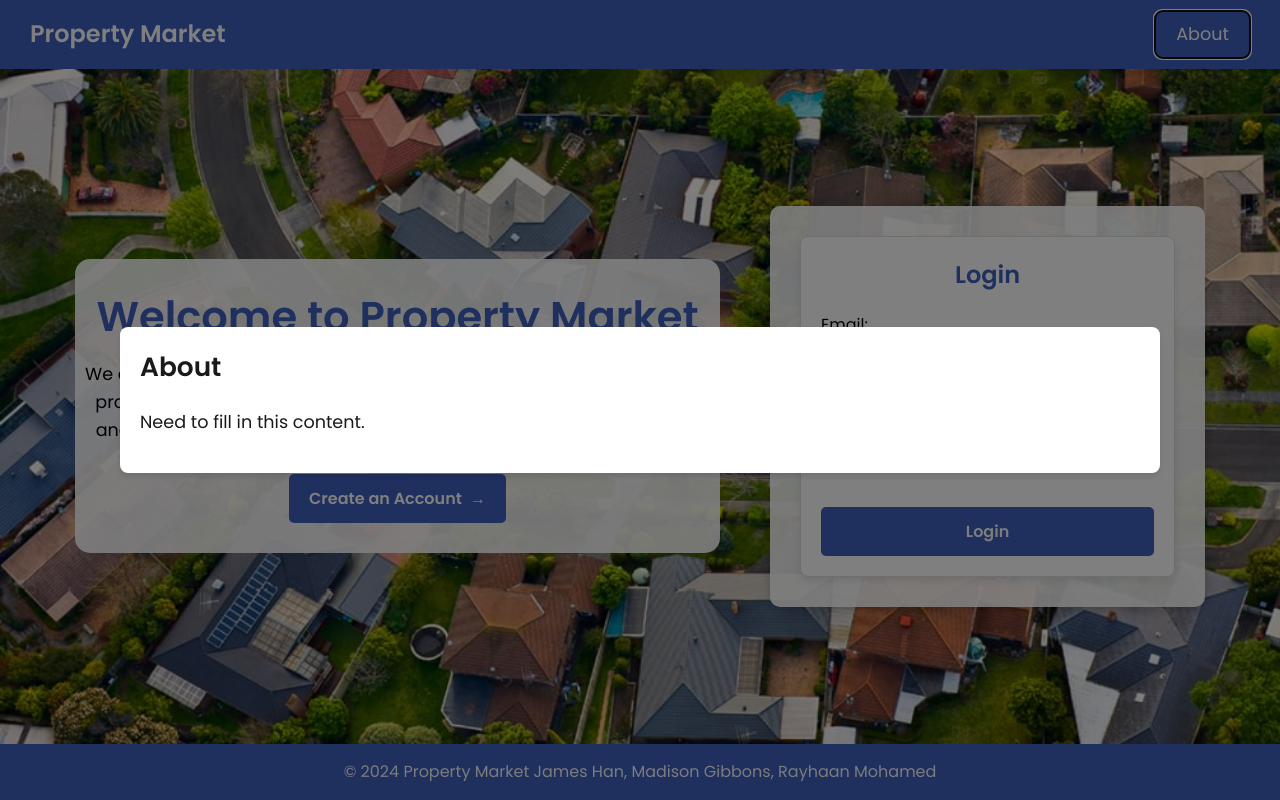
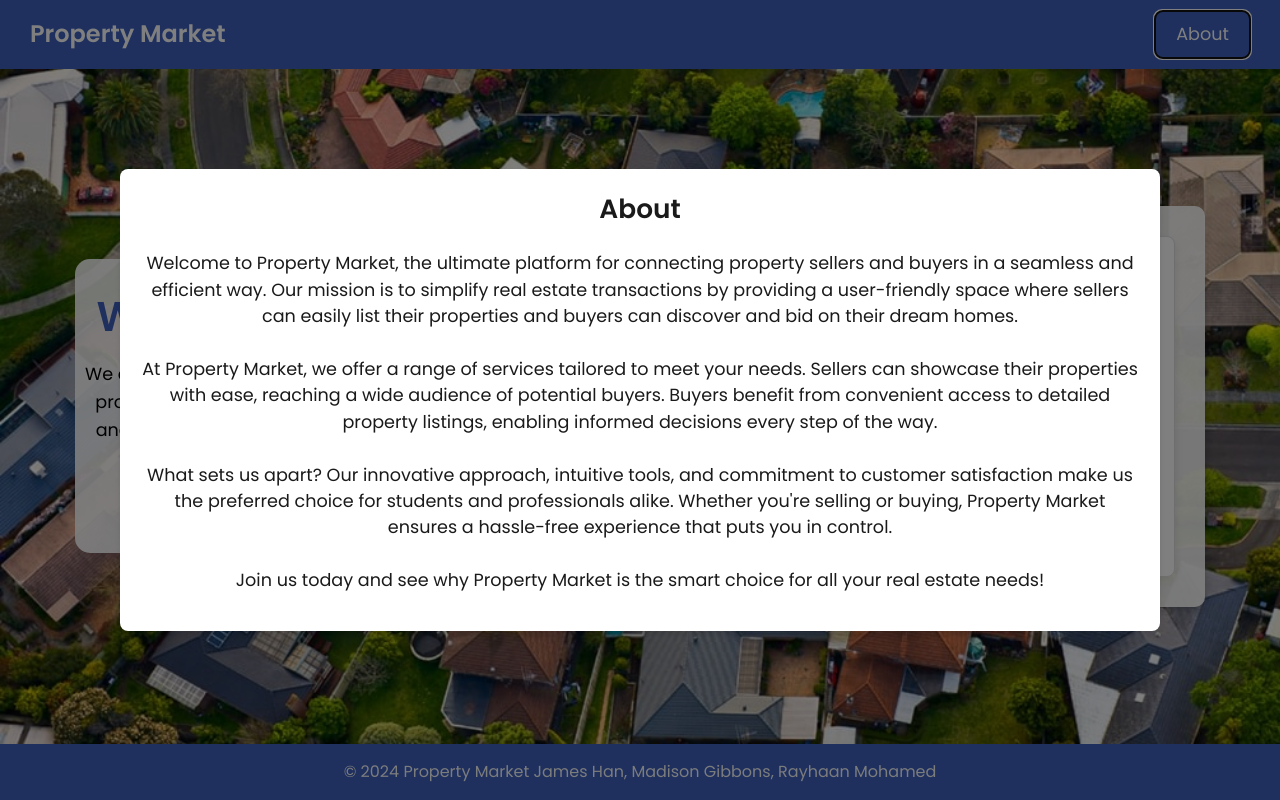
Before and after one commit to mgibbons989/Property-Market, a React (Vite) app: page / in a window 1280 px wide. Both pictures are taken after a click on the button "About". Built offline with nearby package versions, Linux system fonts and the light colour scheme.

Commit message:
changed port back to 3360

```diff
--- a/src/components/AboutButton.jsx
+++ b/src/components/AboutButton.jsx
@@ -12,8 +12,26 @@ function AboutButton() {
     <>
       <button onClick={toggleModal}>About</button>
       <Modal isOpen={isModalOpen} onClose={toggleModal}>
-        <h2>About</h2>
-        <p>Need to fill in this content.</p>
+        <div style={{ textAlign: "center" }}>
+          <h2>About</h2>
+          <p>
+            Welcome to Property Market, the ultimate platform for connecting property sellers and buyers
+            in a seamless and efficient way. Our mission is to simplify real estate transactions by providing
+            a user-friendly space where sellers can easily list their properties and buyers can discover and
+            bid on their dream homes.<br /><br />
+
+            At Property Market, we offer a range of services tailored to meet your needs.
+            Sellers can showcase their properties with ease, reaching a wide audience of potential buyers. Buyers
+            benefit from convenient access to detailed property listings, enabling informed decisions every step
+            of the way.<br /><br />
+
+            What sets us apart? Our innovative approach, intuitive tools, and commitment to customer satisfaction
+            make us the preferred choice for students and professionals alike. Whether you're selling or buying,
+            Property Market ensures a hassle-free experience that puts you in control.<br /><br />
+
+            Join us today and see why Property Market is the smart choice for all your real estate needs!
+          </p>
+        </div>
       </Modal>
     </>
   );
--- a/src/components/LoginPage.jsx
+++ b/src/components/LoginPage.jsx
@@ -7,7 +7,7 @@ import "../homepage.css";
 import Header from "./Header";
 import Footer from "./Footer";
 
-// const API_BASE_URL = process.env.REACT_APP_API_BASE_URL || "http://127.0.0.1:5000";
+// const API_BASE_URL = process.env.REACT_APP_API_BASE_URL || "http://127.0.0.1:3360";
 // console.log(API_BASE_URL);
 
 function Login() {
@@ -29,7 +29,7 @@ function Login() {
     setError("");
 
     try {
-      const response = await axios.post("http://localhost:5000/", {
+      const response = await axios.post("http://localhost:3360/", {
         email,
         password,
       });
@@ -43,7 +43,7 @@ function Login() {
         // localStorage.setItem("user", JSON.stringify(user));
         if (userData.type === "seller") {
           const propertiesResponse = await axios.get(
-            `http://localhost:5000/api/properties?user_id=${userData.id}`
+            `http://localhost:3360/api/properties?user_id=${userData.id}`
           );
 
           setCards(propertiesResponse.data);
--- a/src/components/RegisterPage.jsx
+++ b/src/components/RegisterPage.jsx
@@ -20,7 +20,7 @@ function Register() {
     setError(""); // Clear previous errors
 
     try {
-      const response = await axios.post("http://localhost:5000/register", {
+      const response = await axios.post("http://localhost:3360/register", {
         firstName,
         lastName,
         email,
--- a/src/components/SellerDashboardPage.jsx
+++ b/src/components/SellerDashboardPage.jsx
@@ -52,7 +52,7 @@ function DashboardPage() {
     const fetchProperties = async () => {
       try {
         const response = await axios.get(
-          `http://localhost:5000/api/properties/${user.id}`
+          `http://localhost:3360/api/properties/${user.id}`
         );
         setCards(response.data); // Update state with the fetched properties
       } catch (error) {
@@ -98,7 +98,7 @@ function DashboardPage() {
       if (editingCard) {
         // Edit mode: Update existing property
         const response = await axios.put(
-          `http://localhost:5000/api/properties/${editingCard.id}`,
+          `http://localhost:3360/api/properties/${editingCard.id}`,
           formData,
           {
             headers: {
@@ -118,7 +118,7 @@ function DashboardPage() {
       } else {
         // Add mode: Add a new property
         const response = await axios.post(
-          "http://localhost:5000/api/properties",
+          "http://localhost:3360/api/properties",
           formData,
           {
             headers: {
@@ -164,7 +164,7 @@ function DashboardPage() {
     if (window.confirm("Are you sure you want to delete this property?")) {
       try {
         const response = await axios.delete(
-          `http://localhost:5000/api/properties/${id}`
+          `http://localhost:3360/api/properties/${id}`
         );
         if (response.status === 200) {
           console.log("Property deleted successfully");
--- a/src/components/UserContext.jsx
+++ b/src/components/UserContext.jsx
@@ -15,7 +15,7 @@ export const UserProvider = ({ children }) => {
   const updateUser = (newUser) => {
     setUser(newUser);
     if (newUser) {
-      localStorage.setItem("user", JSON.stringify(newUser)); 5000// Save user to localStorage
+      localStorage.setItem("user", JSON.stringify(newUser)); 3360// Save user to localStorage
     } else {
       localStorage.removeItem("user"); // Remove user from localStorage
       setCards([]);
```
Also changed, not shown: 1 other file (tests, documents, lock files or other folders).
